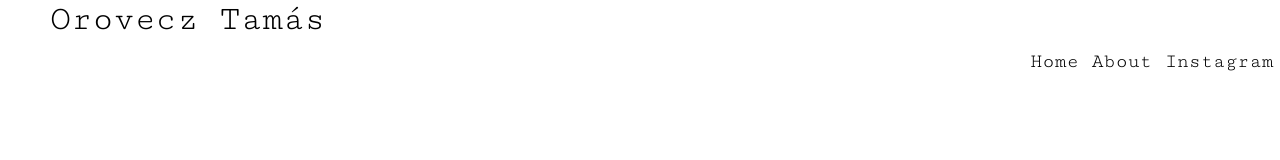
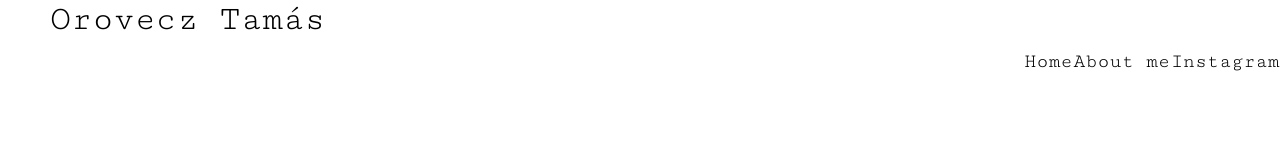
Before and after one commit to Hydra0509/portfoliopage, a React (Create React App) app: page / in a window 1280 px wide. Shown: the top 160 px of the page. Built offline with nearby package versions, Linux system fonts and the light colour scheme.

Commit message:
idk anymore

```diff
--- a/src/Header.js
+++ b/src/Header.js
@@ -8,7 +8,7 @@ return (
 	<Link className="orot" to="/portfoliopage">Orovecz Tamás</Link>
 	<header className="headertop">
 	<Link className="headerbuttons" to="/portfoliopage">Home</Link>
-	<Link className="headerbuttons" to="/about">About</Link>
+	<Link className="headerbuttons" to="/about">About me</Link>
 	<a className="headerbuttons" target="_blank" href="https://www.instagram.com/thomm.design/">Instagram</a>
 	</header>
 	</>
```
